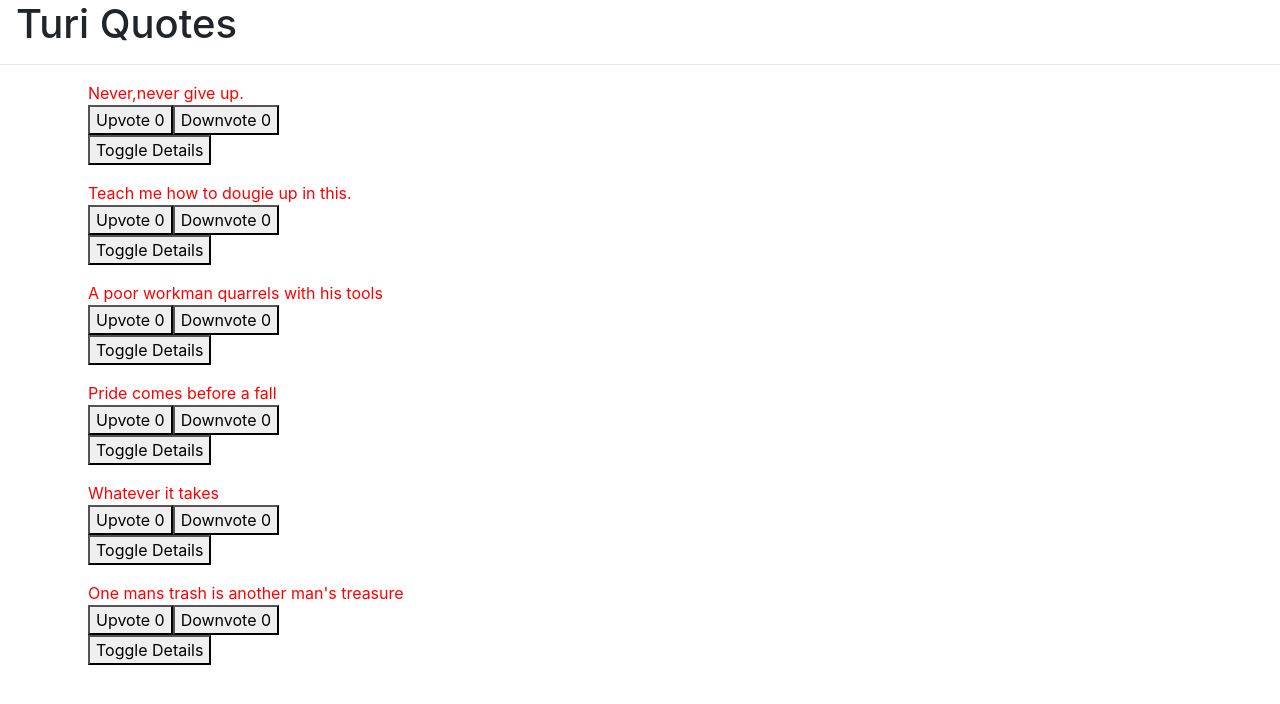
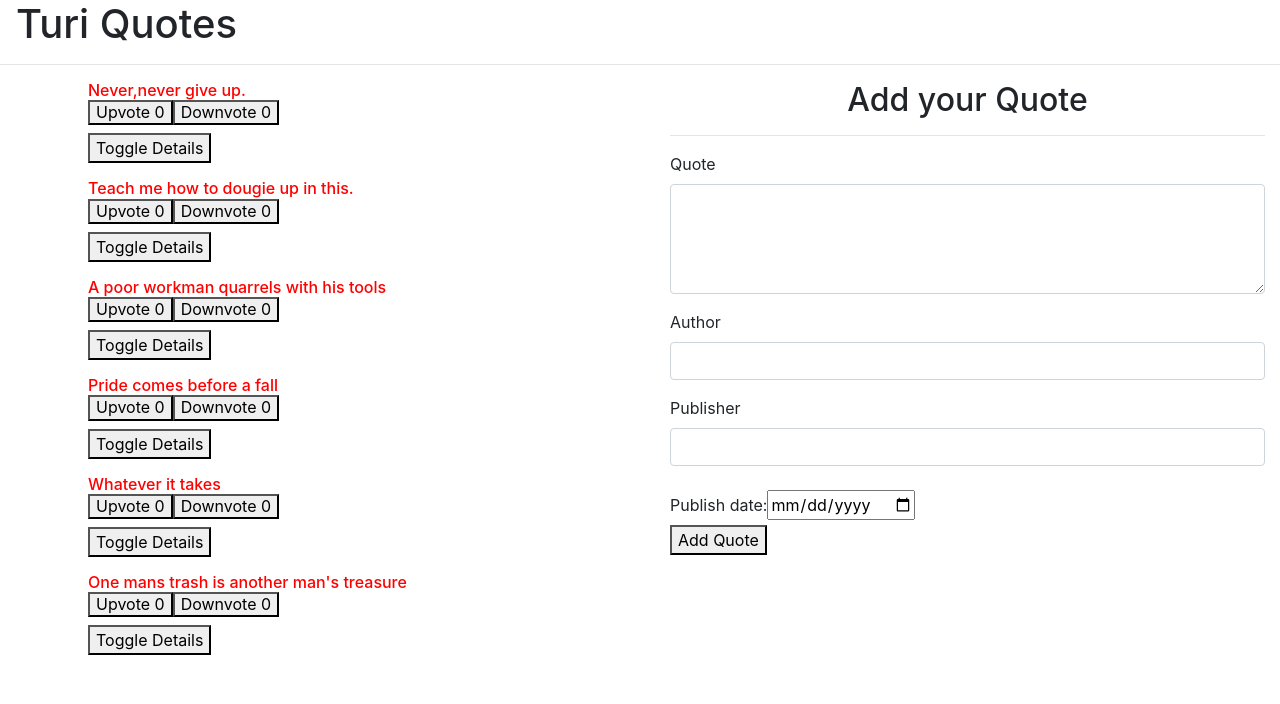
Before and after one commit to Turi-byte/quote, an Angular app: page / in a window 1280 px wide. Shown: the top 704 px of the page. Built offline with nearby package versions, Linux system fonts and the light colour scheme.

Commit message:
Add a functional form for adding quotes

```diff
--- a/src/app/app.module.ts
+++ b/src/app/app.module.ts
@@ -1,6 +1,6 @@
 import { BrowserModule } from '@angular/platform-browser';
 import { NgModule } from '@angular/core';
-
+import { FormsModule } from '@angular/forms';
 import { AppRoutingModule } from './app-routing.module';
 import { AppComponent } from './app.component';
 import { QuoteComponent } from './quote/quote.component';
@@ -22,7 +22,8 @@ import { QuoteFormComponent } from './quote-form/quote-form.component';
   ],
   imports: [
     BrowserModule,
-    AppRoutingModule
+    AppRoutingModule,
+    FormsModule
   ],
   providers: [],
   bootstrap: [AppComponent]
--- a/src/app/date-count.pipe.ts
+++ b/src/app/date-count.pipe.ts
@@ -8,10 +8,10 @@ export class DateCountPipe implements PipeTransform {
   transform(value: any): number{
     let today:Date = new Date();//get current date and time
     let todayWithNoTime: any = new Date(today.getFullYear(),today.getMonth(),today.getDate());
-    var dateDifference = Math.floor(todayWithNoTime-value)//returns value in milliseconds
+    var dateDifference = Math.abs(todayWithNoTime-value)//returns value in milliseconds
     const secondsInDay = 86400; // 60 seconds * 60 minutes * 24 hours
     var dateDifferenceSeconds = dateDifference*0.001;//converts milliseconds to seconds
-    var dateCounter = dateDifferenceSeconds/secondsInDay;
+    var dateCounter = Math.floor(dateDifferenceSeconds/secondsInDay);
 
     if (dateCounter >= 1 && value < todayWithNoTime){
       return dateCounter;
--- a/src/app/quote-form/quote-form.component.html
+++ b/src/app/quote-form/quote-form.component.html
@@ -0,0 +1,35 @@
+<div class="container-fluid">
+    <h2 class="text-center">Add your Quote</h2>
+    <hr>
+    <form (ngSubmit)='submitQuote()' #quoteForm='ngForm'>
+        <div class="form-group">
+            <label for="name">Quote</label>
+            <textarea class="form-control" id="name" rows="4" required [(ngModel)]="newQuote.name" name="name" #name='ngModel'></textarea>
+            <div [hidden]="name.valid || name.pristine" class="alert alert-warning">
+                <p>Quote is required</p>
+            </div>
+        </div>
+        <div class="form-group">
+            <label for="author">Author</label>
+            <input type="text" class="form-control" id="author" required [(ngModel)]="newQuote.author" name="author" #author='ngModel'>
+            <div [hidden]="author.valid || author.pristine" class="alert alert-warning">
+                <p>Author is required</p>
+            </div>
+        </div>
+        <div class="form-contol mb-4">
+            <label for="publisher">Publisher</label>
+            <input type="text" class="form-control" id="publisher" [(ngModel)]="newQuote.publisher" name="publisher" #publisher='ngModel'>
+            <div [hidden]="publisher.valid || publisher.pristine" class="alert alert-warning">
+                <p>Publisher is required</p>
+            </div>
+        </div>
+        <div>
+            <label for="complete">Publish date: </label>
+            <input type="date" id="completeDate" required [(ngModel)]="newQuote.completeDate" name="completeDate" #completeDate='ngModel'>
+            <div [hidden]="completeDate.valid || completeDate.pristine" class="alert alert-warning">
+                <p>completeDate is required</p>
+            </div>
+        </div>
+        <button type="submit">Add Quote</button>
+    </form>
+</div>
--- a/src/app/quote/quote.component.html
+++ b/src/app/quote/quote.component.html
@@ -3,20 +3,25 @@
   <hr>
   <div class="row">
     <div class="col-md-6">
-
-    </div>
-  </div>
       <ul class="ml-5" style="list-style: none">
         <div class="mb-3" *ngFor='let quote of quotes; let i = index'>
-      <li appHighlight>
+          <h6 id={{i}} appHighlight>
             {{quote.name}} <br>
             <button (click)="quote.upvotes = quote.upvotes + 1">Upvote<i class="fa fa-thumbs-up"></i>        {{quote.upvotes}}
             </button>
             <button (click)="quote.downvotes = quote.downvotes + 1">Downvote<i class="fa fa-thumbs-down"></i>    {{quote.downvotes}}</button>
             <br>
-      </li>
+          </h6>
           <button (click)='toggleDetails(i)'>Toggle Details</button>
-      <app-quote-details *ngIf='quote.showDetails' [quote]='quote' (isDelete)='deleteQuote($event,i)'></app-quote-details>
+          <div *ngIf='quote.showDetails'>
+              <app-quote-details [quote]='quote' (isDelete)='deleteQuote($event,i)'></app-quote-details>
+          </div>
         </div>
       </ul>
     </div>
+    <div class="col-md-6">
+      <app-quote-form (addQuote)="addNewQuote($event)"></app-quote-form>
+    </div>
+  </div>
+
+</div>
--- a/src/app/quote/quote.component.ts
+++ b/src/app/quote/quote.component.ts
@@ -28,6 +28,13 @@ export class QuoteComponent implements OnInit {
     }
   }
 
+  addNewQuote(quote){
+    let quoteLength = this.quotes.length;
+    quote.id = quoteLength+1;
+    quote.completeDate = new Date(quote.completeDate)
+    this.quotes.push(quote)
+  }
+
   constructor() { }
 
   ngOnInit() {
```
Lines whose indentation alone changed are shown as unchanged.
